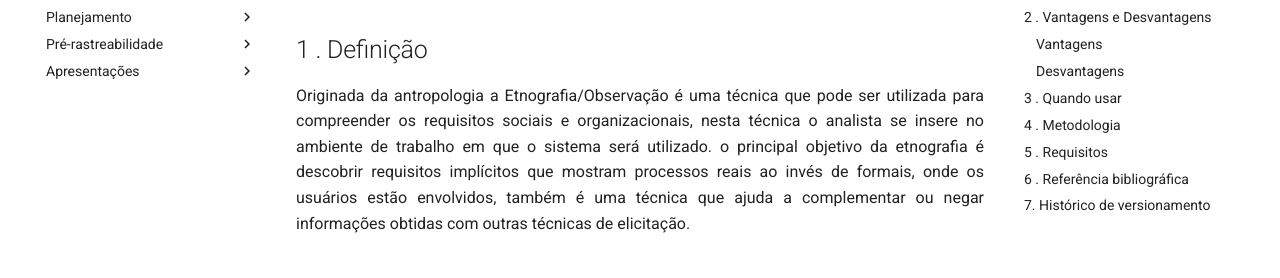
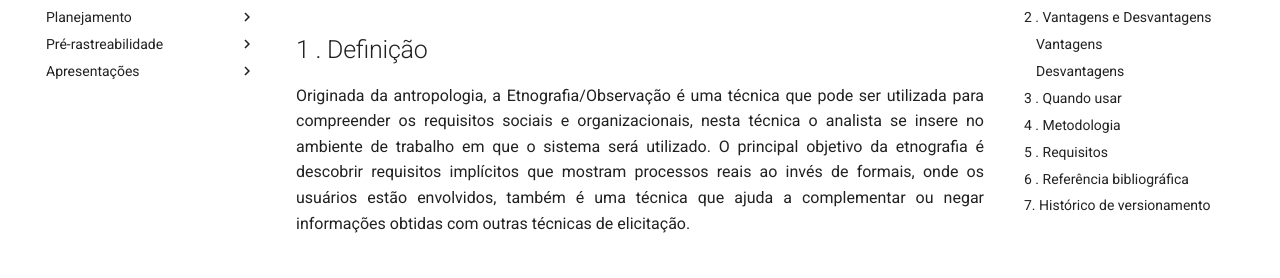
Before and after one commit to Requisitos-de-Software/2021.2-Prime-video, an MkDocs documentation site: the page built from docs/elicitacao/tecnicas/observacao.md, in a window 1280 px wide and 900 px high. Shown: the part 148-426 px from the top of the window. Built offline with MkDocs 1.6.1 and Material for MkDocs 9.7.7, drawn with Linux system fonts in a browser that asks for light colours; comment, search, counter and statistics services are not loaded.

Commit message:
fix: Erros de português corrigidos

```diff
--- a/docs/elicitacao/tecnicas/observacao.md
+++ b/docs/elicitacao/tecnicas/observacao.md
@@ -4,7 +4,7 @@
 
 
 
-<div align="justify">Originada da antropologia a Etnografia/Observação é uma técnica que pode ser utilizada para compreender os requisitos sociais e organizacionais, nesta técnica o analista se insere no ambiente de trabalho em que o sistema será utilizado. o principal objetivo da etnografia é descobrir requisitos implícitos que mostram processos reais ao invés de formais, onde os usuários estão envolvidos, também é uma técnica que ajuda a complementar ou negar informações obtidas com outras técnicas de elicitação.</div>
+<div align="justify">Originada da antropologia, a Etnografia/Observação é uma técnica que pode ser utilizada para compreender os requisitos sociais e organizacionais, nesta técnica o analista se insere no ambiente de trabalho em que o sistema será utilizado. O principal objetivo da etnografia é descobrir requisitos implícitos que mostram processos reais ao invés de formais, onde os usuários estão envolvidos, também é uma técnica que ajuda a complementar ou negar informações obtidas com outras técnicas de elicitação.</div>
 
 
 
```
